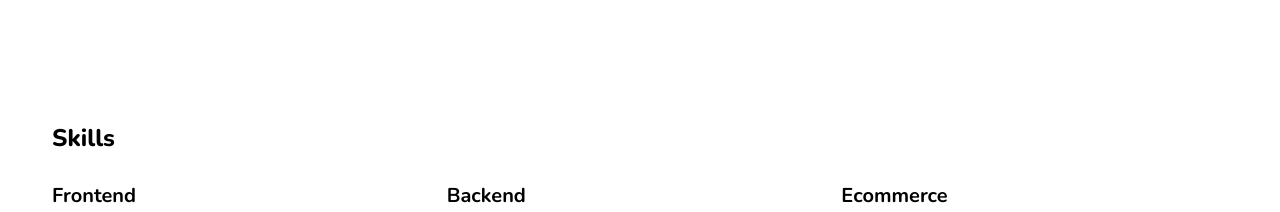
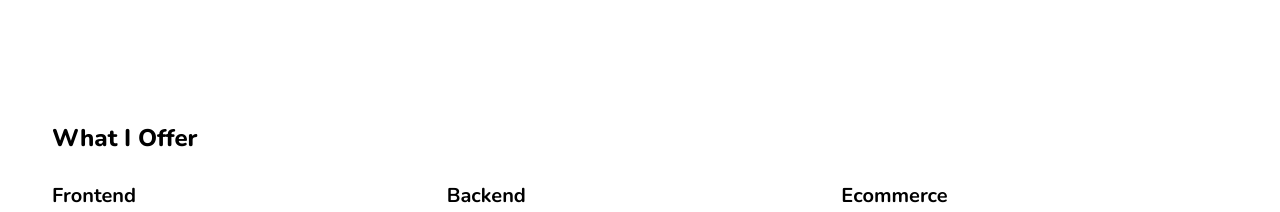
Before and after one commit to Abosi-Godwin/Abosi, a Next.js app: page / in a window 1280 px wide. Shown: the part 1961-2173 px from the top of the page. Built offline with nearby package versions, Linux system fonts and the light colour scheme.

Commit message:
portfolio optimization

```diff
--- a/app/components/MobileNav.tsx
+++ b/app/components/MobileNav.tsx
@@ -2,14 +2,14 @@ const MobileNav = () => {
     return (
         <div className="flex items-center justify-center px-3 md:hidden">
             <a
-                href="/Abosi_Godwin_CV.pdf"
-              download="Abosi_Godwin_Resume.pdf"
+                href="https://docs.google.com/document/d/1zIakQ76g-LzK9blrcejY9ns3UM66LOd4/edit?usp=drivesdk&ouid=110667997420528569727&rtpof=true&sd=true"
+                target="_blank"
                 className="w-full text-center rounded-xl bg-secondary
         text-white font-semibold py-1.5 px-2
         hover:bg-purple-700 active:scale-95
         transition-all duration-200"
             >
-                Download Resume
+                View Resume
             </a>
         </div>
     );
--- a/app/components/Skills.tsx
+++ b/app/components/Skills.tsx
@@ -5,7 +5,7 @@ import { frontendSkills, backendSkills, ecommerceSkills } from "../utils/assets"
 const Skills = () => {
     return (
         <div className="py-8 px-3">
-            <Heading text="Skills" />
+            <Heading text="What I Offer" />
             <div className="w-full pt-2 md:pt-5 flex gap-4 flex-col items-start
             md:items-start justify-between md:flex-row md:gap-2">
                 <SkillsList title="Frontend" items={frontendSkills} />
```
